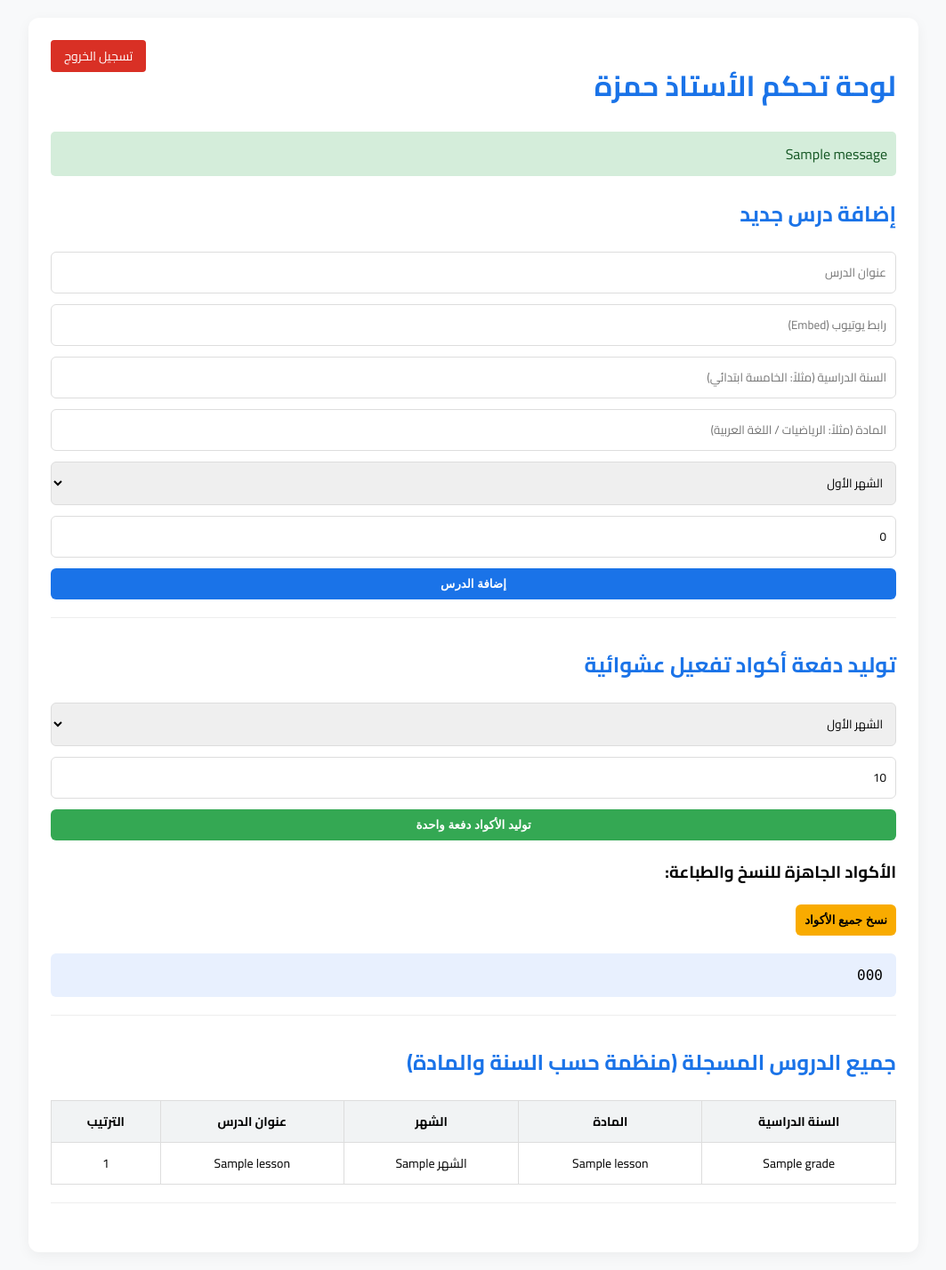
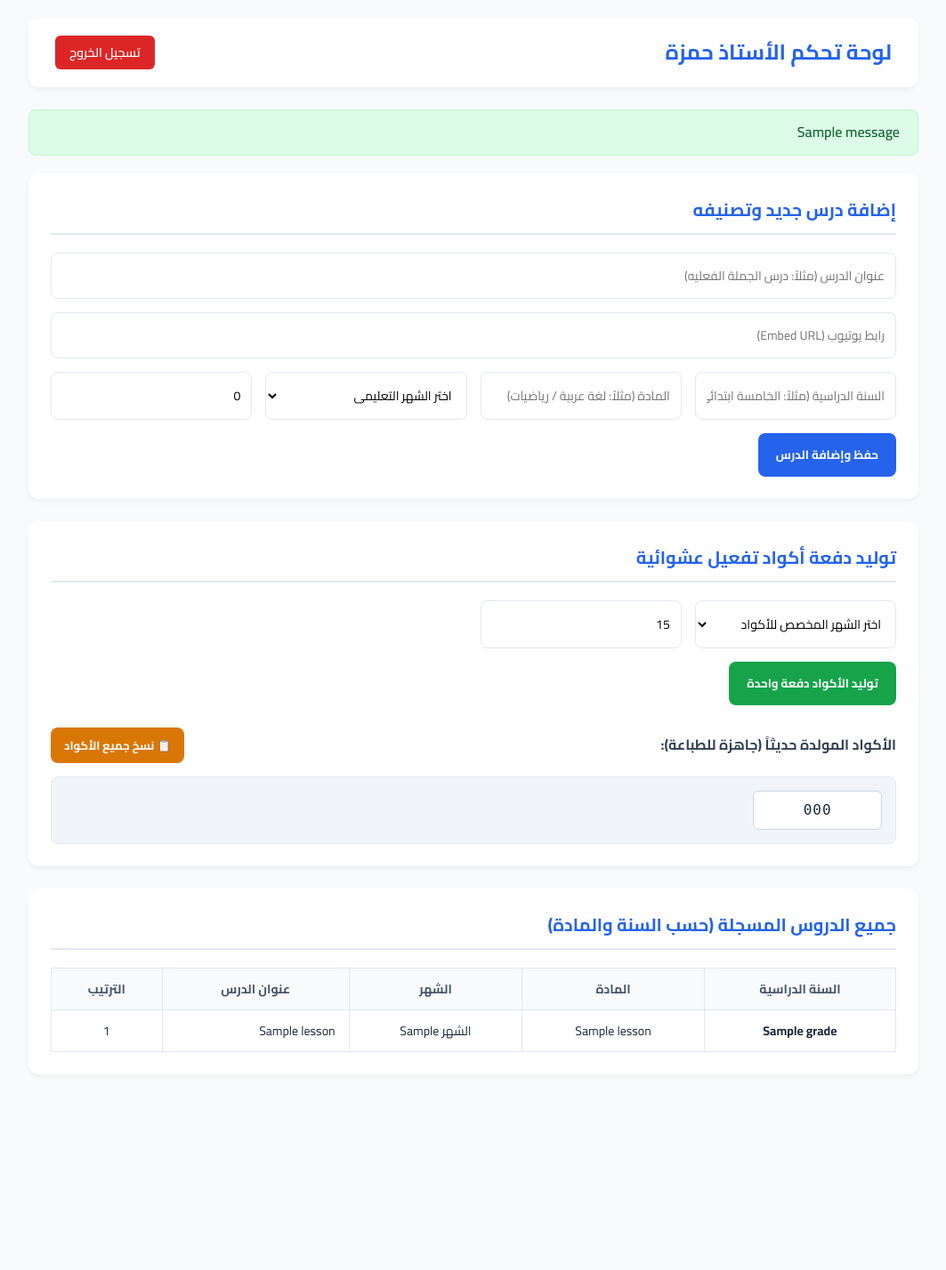
Before and after one commit to hamza3838/Dekiche_Academy_bordj_bounaAma, a Flask app: page /admin/dashboard in a window 1280 px wide. Shown: the whole page at 89% size, without its empty margins (108-1171 px from the left). After the commit the page ends 1183 px from the top, so only its background shows below. Run offline with Flask 3, Linux system fonts and the light colour scheme; the visitor is signed in with stand-in values (Sample User, id 1); one stand-in notice (Sample message) is shown; a database or web service that is not in the repository returns one stand-in record (values such as "Sample title"); some libraries are stand-ins or nearby versions.

Commit message:
Update admin.html

```diff
--- a/templates/admin.html
+++ b/templates/admin.html
@@ -3,46 +3,89 @@
 <head>
     <meta charset="UTF-8">
     <meta name="viewport" content="width=device-width, initial-scale=1.0">
-    <title>لوحة التحكم - الأستاذ حمزة</title>
+    <title>لوحة التحكم الاحترافية - أكاديمية دقيش</title>
     <link href="https://fonts.googleapis.com/css2?family=Cairo:wght@400;600;700&display=swap" rel="stylesheet">
     <style>
-        body { font-family: 'Cairo', sans-serif; background: #f8f9fa; margin: 0; padding: 20px; }
-        .container { max-width: 950px; margin: auto; background: white; padding: 25px; border-radius: 12px; box-shadow: 0 4px 15px rgba(0,0,0,0.05); }
-        h1, h2 { color: #1a73e8; }
-        .section { margin-bottom: 30px; padding-bottom: 20px; border-bottom: 1px solid #eee; }
-        form { display: grid; gap: 12px; }
-        input, select { padding: 10px; border: 1px solid #ddd; border-radius: 6px; font-family: 'Cairo', sans-serif; }
-        button { padding: 10px; background: #1a73e8; color: white; border: none; border-radius: 6px; font-weight: bold; cursor: pointer; }
-        button:hover { background: #1557b0; }
-        .logout { float: left; background: #d93025; padding: 5px 15px; text-decoration: none; color: white; border-radius: 4px; font-size: 14px; }
-        table { width: 100%; border-collapse: collapse; margin-top: 15px; }
-        th, td { border: 1px solid #ddd; padding: 10px; text-align: center; font-size: 14px; }
-        th { background: #f1f3f4; }
-        .codes-box { background: #e8f0fe; padding: 15px; border-radius: 6px; margin-top: 10px; max-height: 150px; overflow-y: auto; font-family: monospace; font-size: 16px; }
+        :root {
+            --primary: #2563eb;
+            --primary-hover: #1d4ed8;
+            --success: #16a34a;
+            --danger: #dc2626;
+            --bg-color: #f8fafc;
+            --card-bg: #ffffff;
+            --text-color: #1e293b;
+            --border-color: #e2e8f0;
+        }
+        * { box-sizing: border-box; margin: 0; padding: 0; }
+        body { font-family: 'Cairo', sans-serif; background: var(--bg-color); color: var(--text-color); padding: 20px; line-height: 1.6; }
+        .container { max-width: 1000px; margin: auto; }
+
+        /* هيدر اللوحة */
+        .header { display: flex; justify-content: space-between; align-items: center; background: var(--card-bg); padding: 20px 30px; border-radius: 12px; box-shadow: 0 4px 6px -1px rgba(0,0,0,0.05); margin-bottom: 25px; }
+        .header h1 { color: var(--primary); font-size: 24px; }
+        .logout-btn { background: var(--danger); color: white; padding: 8px 16px; border-radius: 6px; text-decoration: none; font-weight: 600; font-size: 14px; transition: 0.2s; }
+        .logout-btn:hover { opacity: 0.9; }
+
+        /* البطاقات والأقسام */
+        .card { background: var(--card-bg); padding: 25px; border-radius: 12px; box-shadow: 0 4px 6px -1px rgba(0,0,0,0.05); margin-bottom: 25px; }
+        .card h2 { margin-bottom: 20px; font-size: 20px; color: var(--primary); border-bottom: 2px solid var(--border-color); padding-bottom: 10px; }
+
+        /* النماذج وحقول الإدخال */
+        form { display: grid; grid-template-columns: repeat(auto-fit, minmax(220px, 1fr)); gap: 15px; }
+        input, select { width: 100%; padding: 12px; border: 1px solid var(--border-color); border-radius: 8px; font-family: 'Cairo', sans-serif; font-size: 14px; background: #fff; }
+        input:focus, select:focus { outline: none; border-color: var(--primary); box-shadow: 0 0 0 3px rgba(37, 99, 235, 0.1); }
+
+        .full-width { grid-column: 1 / -1; }
+
+        button.btn { padding: 12px 20px; background: var(--primary); color: white; border: none; border-radius: 8px; font-weight: 700; font-family: 'Cairo', sans-serif; cursor: pointer; transition: 0.2s; }
+        button.btn:hover { background: var(--primary-hover); }
+        button.btn-success { background: var(--success); }
+        button.btn-warning { background: #d97706; color: white; }
+
+        /* رسائل التنبيه */
+        .flash { background: #dcfce7; color: #166534; padding: 12px 20px; border-radius: 8px; margin-bottom: 20px; font-weight: 600; border: 1px solid #bbf7d0; }
+
+        /* صندوق الأكواد الجاهزة للنسخ */
+        .codes-box { background: #f1f5f9; padding: 15px; border-radius: 8px; margin-top: 15px; max-height: 180px; overflow-y: auto; font-family: monospace; font-size: 16px; letter-spacing: 1px; border: 1px solid var(--border-color); display: grid; grid-template-columns: repeat(auto-fill, minmax(140px, 1fr)); gap: 10px; text-align: center; }
+        .code-item { background: #fff; padding: 8px; border-radius: 6px; border: 1px solid #cbd5e1; }
+
+        /* الجداول */
+        .table-responsive { overflow-x: auto; margin-top: 15px; }
+        table { width: 100%; border-collapse: collapse; text-align: center; font-size: 14px; }
+        th, td { border: 1px solid var(--border-color); padding: 12px; }
+        th { background: #f8fafc; font-weight: 700; color: #475569; }
+        tr:nth-child(even) { background: #fbfbfc; }
     </style>
 </head>
 <body>
+
 <div class="container">
-        <a href="/logout" class="logout">تسجيل الخروج</a>
+
+    <!-- هيدر الصفحة -->
+    <div class="header">
         <h1>لوحة تحكم الأستاذ حمزة</h1>
+        <a href="/logout" class="logout-btn">تسجيل الخروج</a>
+    </div>
 
-        {% with messages = get_flashed_messages(with_categories=true) %}
+    <!-- عرض رسائل النجاح أو التنبيهات -->
+    {% with messages = get_flashed_messages() %}
         {% if messages %}
-                {% for category, message in messages %}
-                    <div style="background: #d4edda; color: #155724; padding: 10px; border-radius: 5px; margin-bottom: 15px;">{{ message }}</div>
+            {% for message in messages %}
+                <div class="flash">{{ message }}</div>
             {% endfor %}
         {% endif %}
     {% endwith %}
 
-        <!-- إضافة درس جديد مع السنة والمادة -->
-        <div class="section">
-            <h2>إضافة درس جديد</h2>
+    <!-- قسم 1: إضافة درس جديد (مع السنة والمادة) -->
+    <div class="card">
+        <h2>إضافة درس جديد وتصنيفه</h2>
         <form method="POST" action="/admin/add_lesson">
-                <input type="text" name="title" placeholder="عنوان الدرس" required>
-                <input type="text" name="youtube_url" placeholder="رابط يوتيوب (Embed)" required>
+            <input type="text" name="title" placeholder="عنوان الدرس (مثلاً: درس الجملة الفعليه)" required class="full-width">
+            <input type="text" name="youtube_url" placeholder="رابط يوتيوب (Embed URL)" required class="full-width">
             <input type="text" name="grade" placeholder="السنة الدراسية (مثلاً: الخامسة ابتدائي)" required>
-                <input type="text" name="subject" placeholder="المادة (مثلاً: الرياضيات / اللغة العربية)" required>
-                <select name="lesson_month">
+            <input type="text" name="subject" placeholder="المادة (مثلاً: لغة عربية / رياضيات)" required>
+            <select name="lesson_month" required>
+                <option value="" disabled selected>اختر الشهر التعليمي</option>
                 <option value="1">الشهر الأول</option>
                 <option value="2">الشهر الثاني</option>
                 <option value="3">الشهر الثالث</option>
@@ -53,16 +96,19 @@
                 <option value="8">الشهر الثامن</option>
                 <option value="9">الشهر التاسع</option>
             </select>
-                <input type="number" name="order_index" placeholder="رتبة الدرس (مثلاً 1, 2, 3...)" value="0">
-                <button type="submit">إضافة الدرس</button>
+            <input type="number" name="order_index" placeholder="ترتيب الدرس (مثلاً: 1, 2...)" value="0">
+            <div class="full-width">
+                <button type="submit" class="btn">حفظ وإضافة الدرس</button>
+            </div>
         </form>
     </div>
 
-        <!-- توليد أكواد عشوائية دفعة واحدة للطباعة -->
-        <div class="section">
+    <!-- قسم 2: توليد الأكواد العشوائية والطباعة -->
+    <div class="card">
         <h2>توليد دفعة أكواد تفعيل عشوائية</h2>
         <form method="POST" action="/admin/generate_batch_codes">
-                <select name="code_month">
+            <select name="code_month" required>
+                <option value="" disabled selected>اختر الشهر المخصص للأكواد</option>
                 <option value="1">الشهر الأول</option>
                 <option value="2">الشهر الثاني</option>
                 <option value="3">الشهر الثالث</option>
@@ -73,26 +119,31 @@
                 <option value="8">الشهر الثامن</option>
                 <option value="9">الشهر التاسع</option>
             </select>
-                <input type="number" name="count" placeholder="عدد الأكواد المطلوبة (مثلاً 20)" value="10" required>
-                <button type="submit" style="background: #34a853;">توليد الأكواد دفعة واحدة</button>
+            <input type="number" name="count" placeholder="عدد الأكواد المطلوبة (مثلاً 20)" value="15" required>
+            <div class="full-width">
+                <button type="submit" class="btn btn-success">توليد الأكواد دفعة واحدة</button>
+            </div>
         </form>
 
         {% if recent_codes %}
-            <div style="margin-top: 15px;">
-                <h3>الأكواد الجاهزة للنسخ والطباعة:</h3>
-                <button onclick="copyCodes()" style="background: #f9ab00; color: #000; margin-bottom: 10px;">نسخ جميع الأكواد</button>
+        <div style="margin-top: 25px;">
+            <div style="display: flex; justify-content: space-between; align-items: center; margin-bottom: 10px;">
+                <h3 style="font-size: 16px; color: #334155;">الأكواد المولدة حديثاً (جاهزة للطباعة):</h3>
+                <button onclick="copyCodes()" class="btn btn-warning" style="padding: 8px 15px; font-size: 13px;">📋 نسخ جميع الأكواد</button>
+            </div>
             <div class="codes-box" id="codesList">
                 {% for c in recent_codes %}
-                        <div>{{ c }}</div>
+                    <div class="code-item">{{ c }}</div>
                 {% endfor %}
             </div>
         </div>
         {% endif %}
     </div>
 
-        <!-- عرض جميع الدروس مرتبطة حسب السنة والمادة -->
-        <div class="section">
-            <h2>جميع الدروس المسجلة (منظمة حسب السنة والمادة)</h2>
+    <!-- قسم 3: عرض جميع الدروس مرتبة ومنظمة -->
+    <div class="card">
+        <h2>جميع الدروس المسجلة (حسب السنة والمادة)</h2>
+        <div class="table-responsive">
             <table>
                 <thead>
                     <tr>
@@ -106,11 +157,15 @@
                 <tbody>
                     {% for lesson in lessons %}
                     <tr>
-                        <td>{{ lesson.grade }}</td>
+                        <td><strong>{{ lesson.grade }}</strong></td>
                         <td>{{ lesson.subject }}</td>
                         <td>الشهر {{ lesson.lesson_month }}</td>
-                        <td>{{ lesson.title }}</td>
+                        <td style="text-align: right; padding-right: 15px;">{{ lesson.title }}</td>
                         <td>{{ lesson.order_index }}</td>
+                    </tr>
+                    {% else %}
+                    <tr>
+                        <td colspan="5" style="color: #64748b; padding: 20px;">لا توجد دروس مسجلة حتى الآن.</td>
                     </tr>
                     {% endfor %}
                 </tbody>
@@ -118,17 +173,20 @@
         </div>
     </div>
 
+</div>
+
 <script>
     function copyCodes() {
-            const codesDiv = document.getElementById('codesList');
+        const items = document.querySelectorAll('.code-item');
         let text = "";
-            codesDiv.querySelectorAll('div').forEach(el => {
+        items.forEach(el => {
             text += el.innerText + "\n";
         });
         navigator.clipboard.writeText(text).then(() => {
-                alert('تم نسخ جميع الأكواد بنجاح، يمكنك لصقها وطباعتها مباشرة!');
+            alert('تم نسخ جميع الأكواد بنجاح! يمكنك لصقها في ملف Word وتنسيقها للطباعة.');
         });
     }
 </script>
+
 </body>
 </html>
```
Lines whose indentation alone changed are shown as unchanged.
